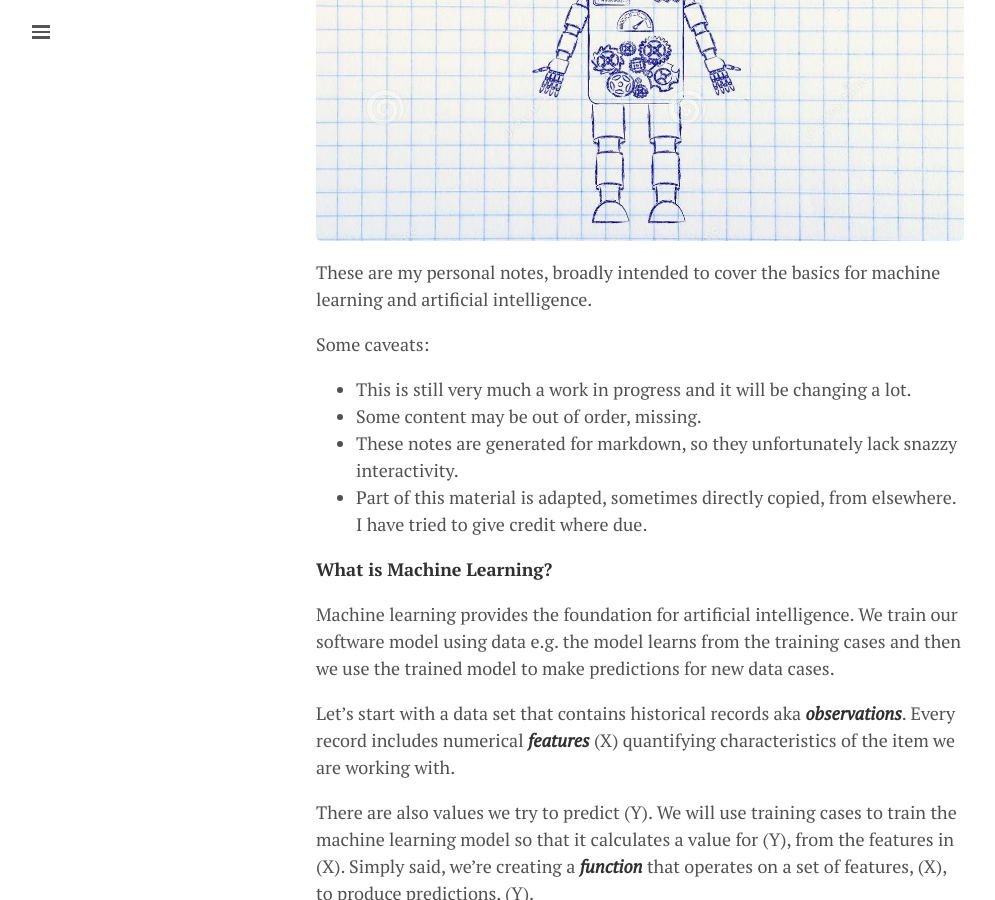
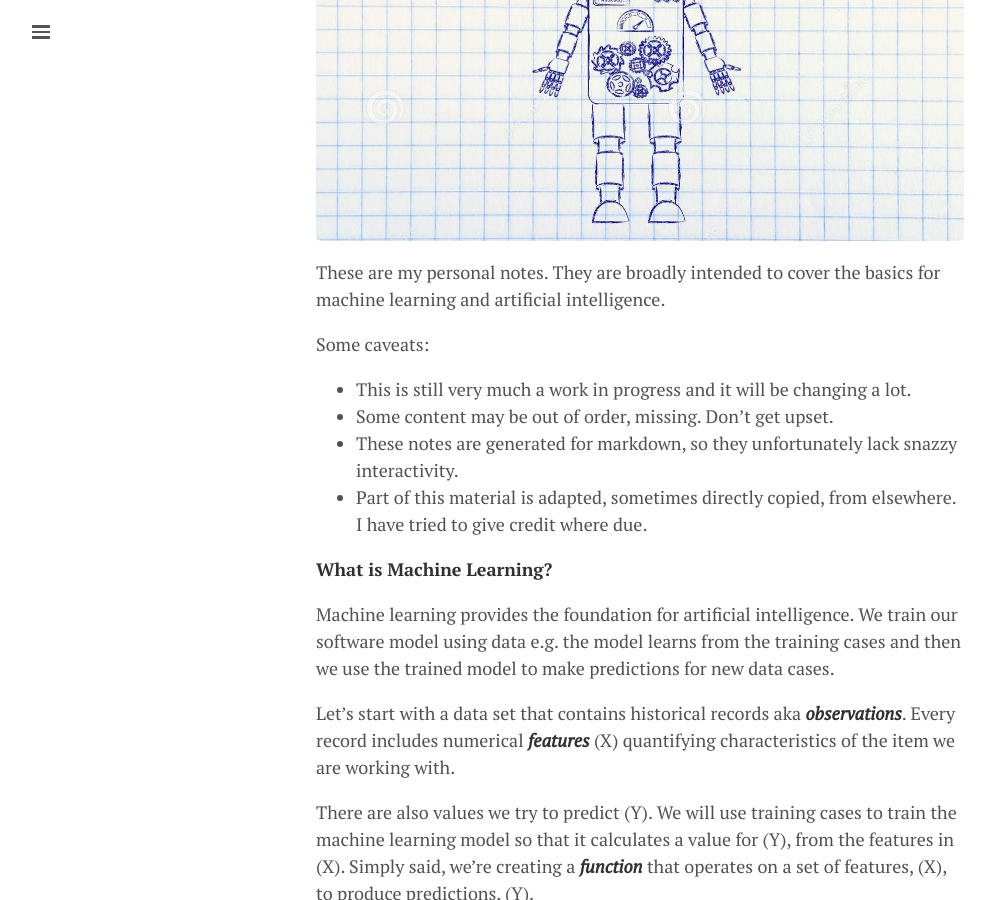
Before and after one commit to lgeurts/lgeurts.github.io, a Jekyll site: the page built from _posts/2018-06-29-artificial-intelligence-basics.md, in a window 1280 px wide and 900 px high, scrolled down 331 px. Shown: the whole window, without its empty margins (0-995 px from the left). Built offline with Jekyll 4.4.1, drawn with Linux system fonts in a browser that asks for light colours; nearby versions of some CDN libraries.

Commit message:
Update 2018-06-29-artificial-intelligence-basics.md

```diff
--- a/_posts/2018-06-29-artificial-intelligence-basics.md
+++ b/_posts/2018-06-29-artificial-intelligence-basics.md
@@ -9,11 +9,11 @@ tags: [ Artificial Intelligence ]
 
 ![Robot](/assets/artificial-intelligence.jpg)
 
-These are my personal notes, broadly intended to cover the basics for machine learning and artificial intelligence.
+These are my personal notes. They are broadly intended to cover the basics for machine learning and artificial intelligence.
 
 Some caveats:
 * This is still very much a work in progress and it will be changing a lot.
-* Some content may be out of order, missing.
+* Some content may be out of order, missing. Don't get upset.
 * These notes are generated for markdown, so they unfortunately lack snazzy interactivity.
 * Part of this material is adapted, sometimes directly copied, from elsewhere. I have tried to give credit where due.
 
```
